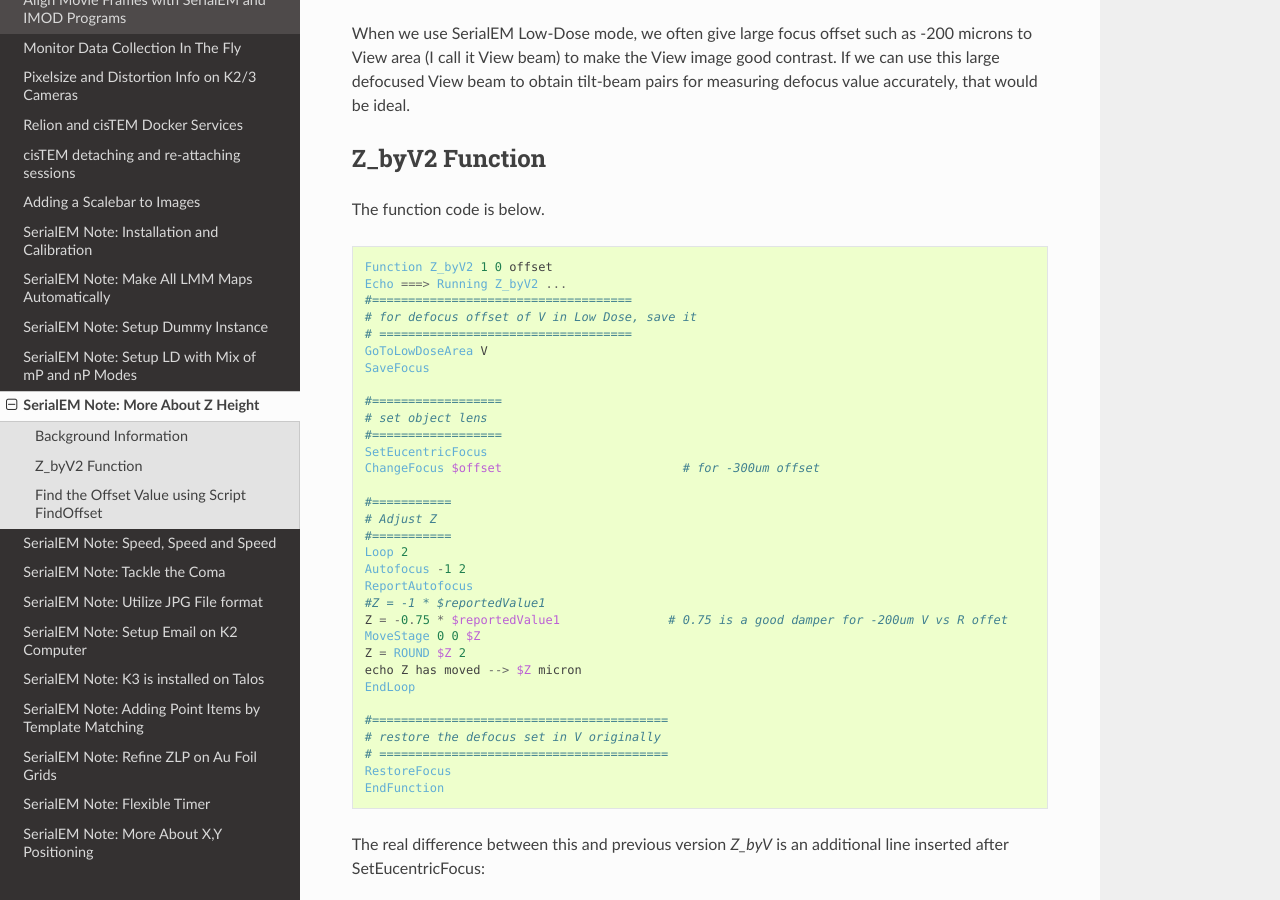
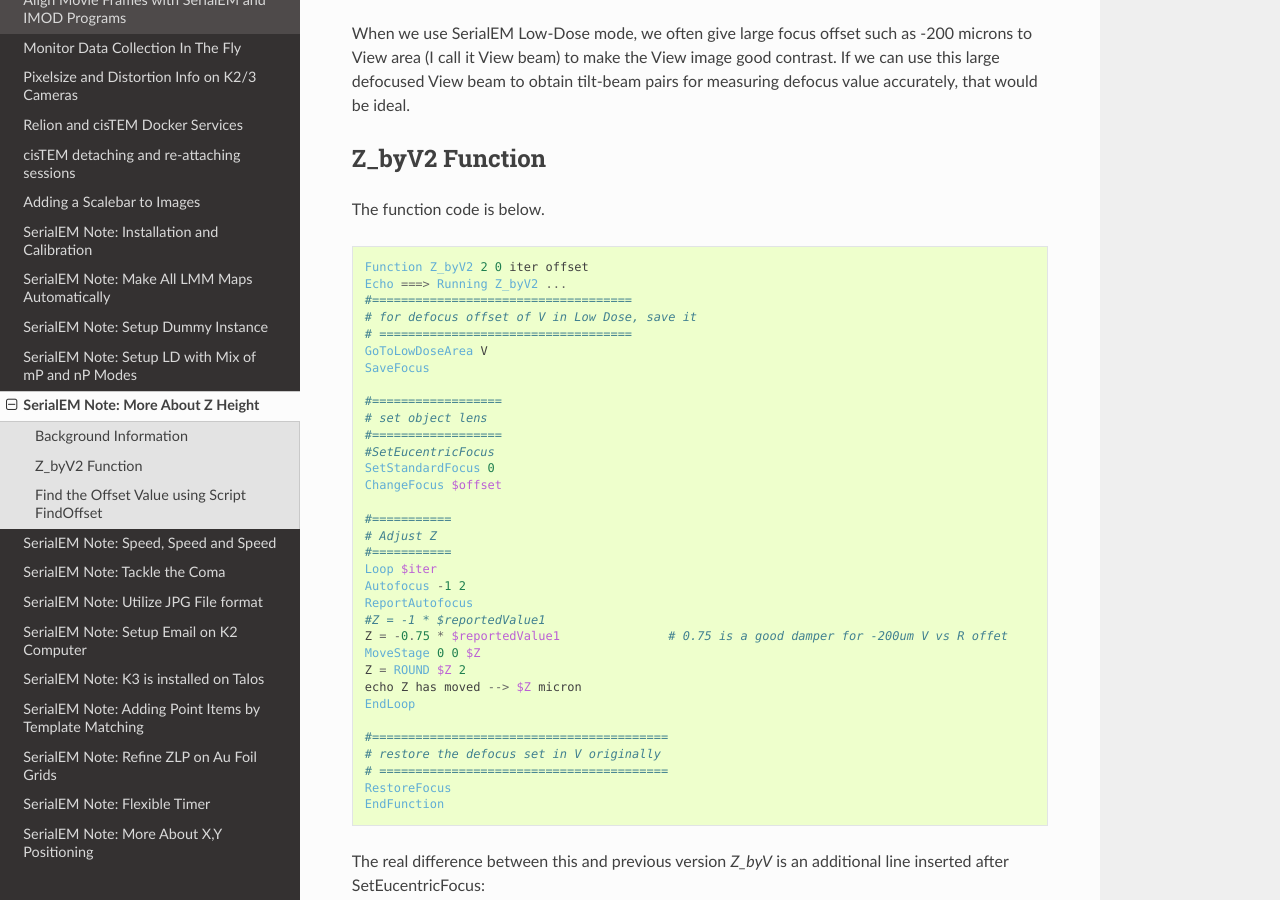
Before and after one commit to xuchen66/sphinx-emdocs, a Sphinx documentation site: the page built from source/serialEM-note-more-about-z-height.rst, in a window 1280 px wide and 900 px high, scrolled down 981 px. Built offline with Sphinx 7.4.7 and the Read the Docs theme 2.0.0, drawn with Linux system fonts in a browser that asks for light colours; pages that are not in the unit, such as notebooks, are missing from menus.

Commit message:
Update serialEM-note-more-about-z-height.rst

```diff
--- a/source/serialEM-note-more-about-z-height.rst
+++ b/source/serialEM-note-more-about-z-height.rst
@@ -47,7 +47,7 @@
 
 .. code-block:: ruby
 
-   Function Z_byV2 1 0 offset
+   Function Z_byV2 2 0 iter offset
    Echo ===> Running Z_byV2 ...
    #====================================
    # for defocus offset of V in Low Dose, save it
@@ -58,13 +58,14 @@
    #==================
    # set object lens
    #==================
-   SetEucentricFocus
-   ChangeFocus $offset                         # for -300um offset
+   #SetEucentricFocus
+   SetStandardFocus 0
+   ChangeFocus $offset
 
    #===========
    # Adjust Z
    #===========
-   Loop 2
+   Loop $iter
    Autofocus -1 2
    ReportAutofocus
    #Z = -1 * $reportedValue1
```
Also changed, not shown: other parts of source/serialEM-note-more-about-z-height.rst (+1 -1 lines).
